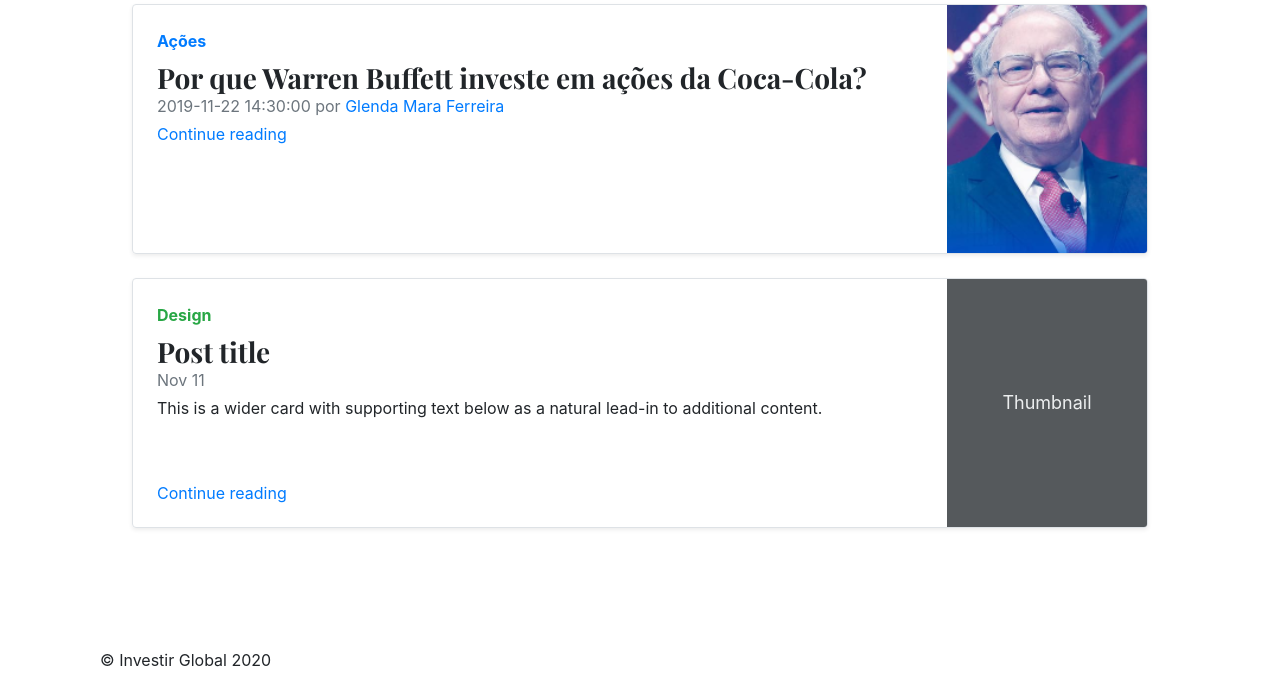
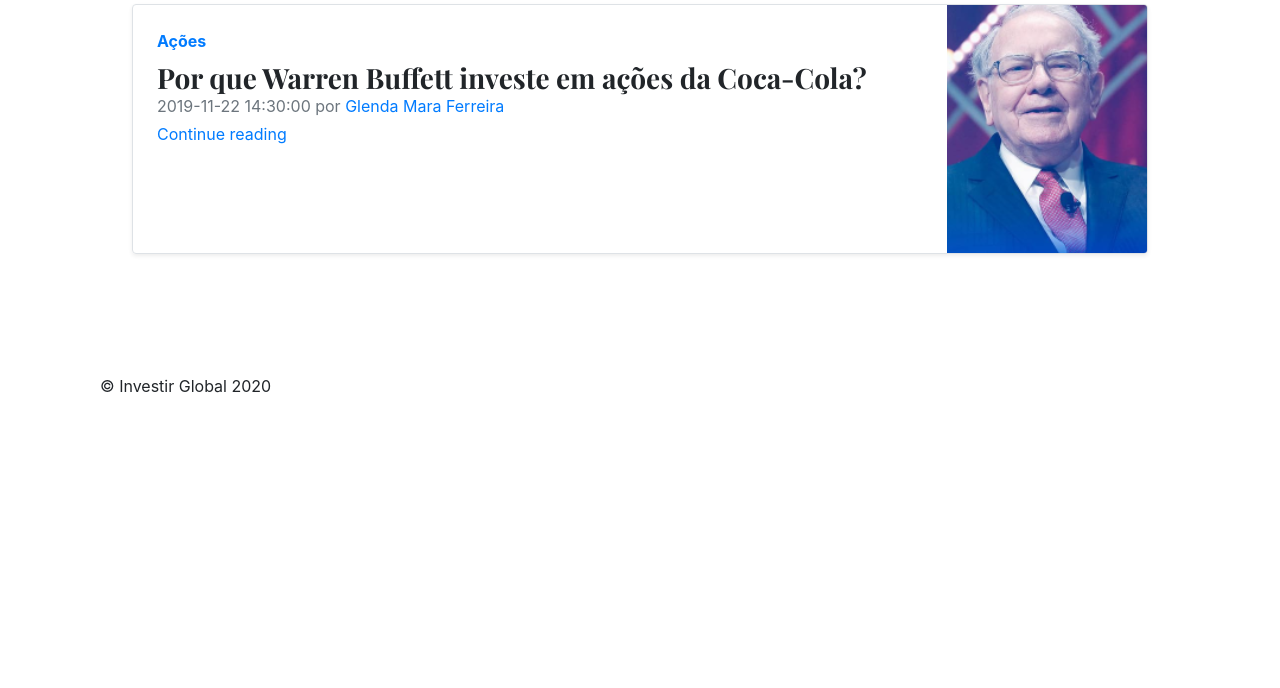
Before and after one commit to maeka/investirglobal, a Flask app: a page that uses app/templates/pages/topic.html in a window 1280 px wide. Shown: the part 494-1182 px from the top of the page. After the commit the page ends 887 px from the top, so only its background shows below. Run offline with Flask 2, Linux system fonts and the light colour scheme; data comes from the database, SQL or seed files in the repository; some libraries are stand-ins or nearby versions.

Commit message:
twelve40

```diff
--- a/app/templates/pages/author.html
+++ b/app/templates/pages/author.html
@@ -16,7 +16,7 @@
 				        <ul class="list-inline">
 				        	{% for auth in author %}
 				        	<li class="list-inline-item">{{ auth.author }}
-				        		<img class="ml-3 rounded-circle" src="/images/content/thumb/{{ auth.img }}" alt="Generic placeholder image" width="64" height="64"></li>
+				        		<img class="ml-3 rounded-circle" src="static/images/content/thumb/{{ auth.img }}" alt="Generic placeholder image" width="64" height="64"></li>
 				        	{% endfor %}
 						</ul>
 				      </h3>
@@ -35,7 +35,7 @@
 				        </div>
 				        <div class="col-auto d-none d-lg-block">
 					        {% if auth.img_thumb %}
-					        <img src="/images/content/thumb/{{ auth.img_thumb }}">
+					        <img src="static/images/content/thumb/{{ auth.img_thumb }}">
 					        {% else %}
 
 					        {% endif %}
--- a/app/templates/pages/authors.html
+++ b/app/templates/pages/authors.html
@@ -28,7 +28,7 @@
 							    	</a>
 								</div>
 								<div class="col-auto d-none d-lg-block p-4">
-							  	<img class="ml-3 rounded-circle" src="images/content/thumb/{{ author.image_thumb }}" alt="{{ author.name }}" width="64" height="64">
+							  	<img class="ml-3 rounded-circle" src="static/images/content/thumb/{{ author.image_thumb }}" alt="{{ author.name }}" width="64" height="64">
 								</div>
 							<!--autors row end-->
 
--- a/app/templates/pages/topic.html
+++ b/app/templates/pages/topic.html
@@ -20,7 +20,7 @@
 		        </div>
 		        <div class="col-auto d-none d-lg-block">
 			        {% if image_thumb[i] %}
-			        <img src="/images/content/thumb/{{ image_thumb[i] }}">
+			        <img src="static/images/content/thumb/{{ image_thumb[i] }}">
 			        {% else %}
 
 			        {% endif %}
@@ -30,22 +30,7 @@
 		  	<!--gomo fim -->
 			{% endfor %}
 
-		  	<!--gomo ini -->
-		    <div class="col-md-12 rounded bg-white">
-		      <div class="row no-gutters border rounded overflow-hidden flex-md-row mb-4 shadow-sm h-md-250 position-relative">
-		        <div class="col p-4 d-flex flex-column position-static">
-		          <strong class="d-inline-block mb-2 text-success">Design</strong>
-		          <h3 class="mb-0">Post title</h3>
-		          <div class="mb-1 text-muted">Nov 11</div>
-		          <p class="mb-auto">This is a wider card with supporting text below as a natural lead-in to additional content.</p>
-		          <a href="/content/1" class="stretched-link">Continue reading</a>
-		        </div>
-		        <div class="col-auto d-none d-lg-block">
-		          <svg class="bd-placeholder-img" width="200" height="250" xmlns="http://www.w3.org/2000/svg" preserveAspectRatio="xMidYMid slice" focusable="false" role="img" aria-label="Placeholder: Thumbnail"><title>Placeholder</title><rect width="100%" height="100%" fill="#55595c"/><text x="50%" y="50%" fill="#eceeef" dy=".3em">Thumbnail</text></svg>
-		        </div>
-		      </div>
-		    </div>
-		  	<!--gomo fim -->
+
 
 		  </div>
 
--- a/config.py
+++ b/config.py
@@ -1,6 +1,6 @@
 import os.path
 
-basedir = os.path.abspath(os.path.dirname(__file__))
+basedir = 'https://'+os.path.abspath(os.path.dirname(__file__))
 
 DEBUG = True
 HOST = "0.0.0.0"
```
Also changed, not shown: app/templates/pages/index.html (+2 -18 lines).
